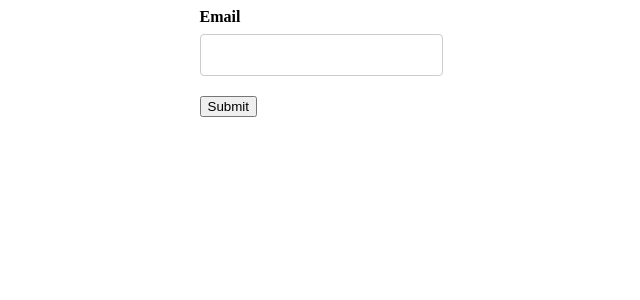
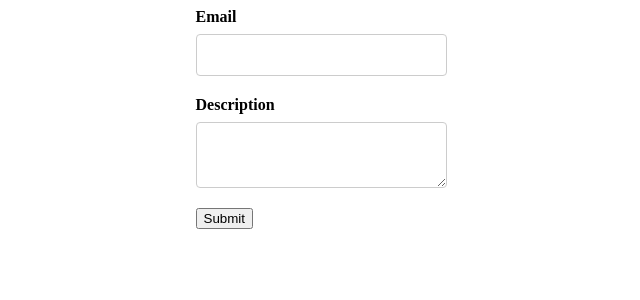
Before and after one commit to fachry99/React-Formik, a React (Vite) app in the folder Form-Demo/: page / in a window 1280 px wide. Shown: the top 300 px of the page, without its empty margins (328-968 px from the left). Built offline with nearby package versions, Linux system fonts and the light colour scheme.

Commit message:
create textarea for describtion

```diff
--- a/Form-Demo/src/components/FormikContainer.jsx
+++ b/Form-Demo/src/components/FormikContainer.jsx
@@ -5,9 +5,11 @@ import FormikControl from "./FormikControl";
 function FormikContainer() {
   const initialValues = {
     email: "",
+    description: "",
   };
   const validationSchema = Yup.object({
     email: Yup.string().required("Required"),
+    description: Yup.string().required("Required"),
   });
   const onSubmit = (values) => {
     console.log("Form data", values);
@@ -26,6 +28,11 @@ function FormikContainer() {
             label="Email"
             name="email"
           />
+          <FormikControl
+            control="textarea"
+            label="Description"
+            name="description"
+          />
           <button type="submit">Submit</button>
         </Form>
       )}
--- a/Form-Demo/src/components/FormikControl.jsx
+++ b/Form-Demo/src/components/FormikControl.jsx
@@ -1,12 +1,13 @@
 import Input from "./Input";
+import Textarea from "./Textarea";
 
 function FormikControl(props) {
   const { control, ...rest } = props;
   switch (control) {
     case "input":
       return <Input {...rest} />;
-    // case "textarea":
-    //   return <Textarea {...rest} />;
+    case "textarea":
+      return <Textarea {...rest} />;
     // case "select":
     //   return <Select {...rest} />;
     // case "radio":
--- /dev/null
+++ b/Form-Demo/src/components/Textarea.jsx
@@ -0,0 +1,15 @@
+import { Field, ErrorMessage } from "formik";
+import TextError from "./TextError";
+
+function Textarea(props) {
+  const { label, name, ...rest } = props;
+  return (
+    <div className="form-control">
+      <label htmlFor={name}>{label}</label>
+      <Field as="textarea" id={name} name={name} {...rest} />
+      <ErrorMessage component={TextError} name={name} />
+    </div>
+  );
+}
+
+export default Textarea;
```
